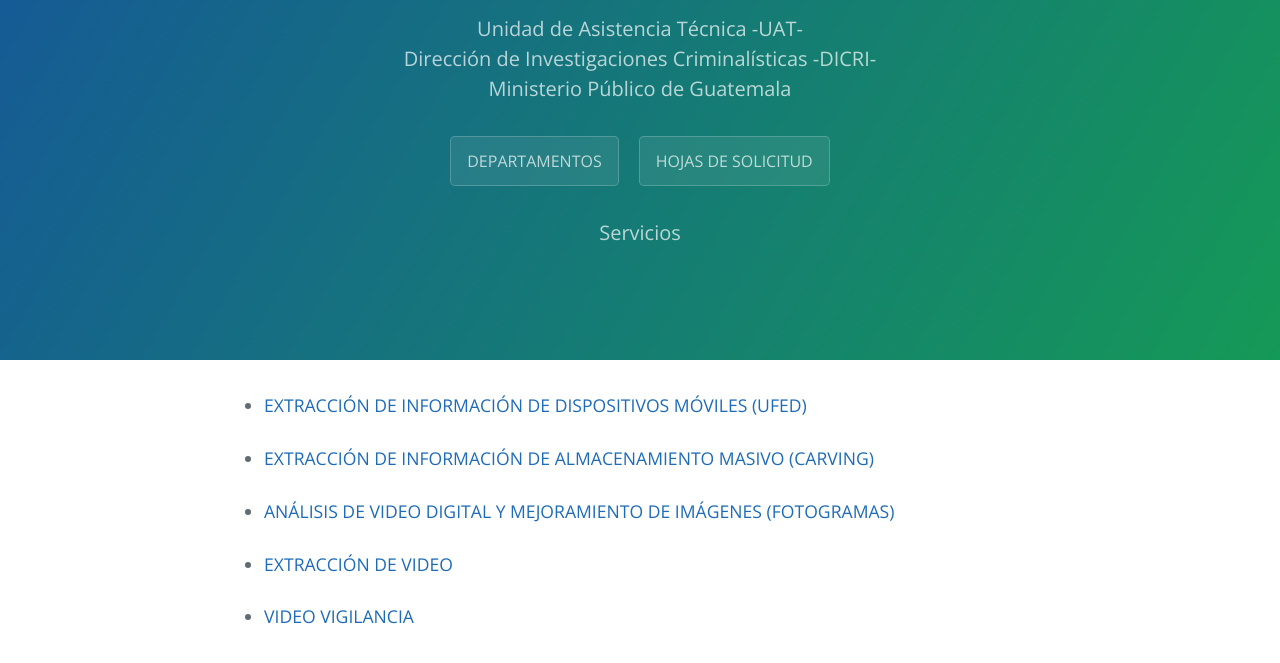
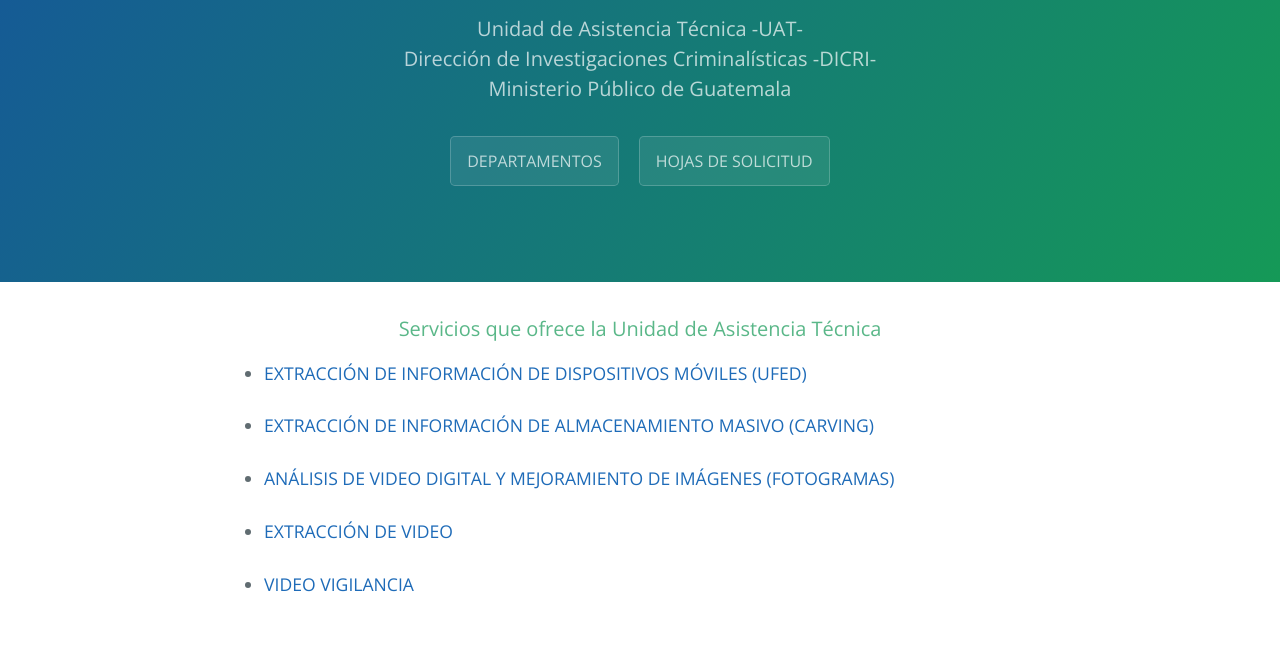
Before and after one commit to uatgt7/uat, a plain HTML site: page index.html in a window 1280 px wide. Shown: the part 161-824 px from the top of the page. Drawn offline with nearby package versions, Linux system fonts and the light colour scheme.

Commit message:
Update index.html

```diff
--- a/index.html
+++ b/index.html
@@ -16,13 +16,11 @@
       <h2 class="project-tagline">Unidad de Asistencia Técnica -UAT- <BR> Dirección de Investigaciones Criminalísticas -DICRI- <BR> Ministerio Público de Guatemala</h2>
        <a href="https://t.me/MeiEsteban" class="btn">DEPARTAMENTOS</a>
       <a href="https://t.me/MeiEsteban" class="btn">HOJAS DE SOLICITUD</a>
-      <BR>
-      <h2 class="project-tagline"> Servicios</h2>
 
     </section>
 
     <section class="main-content">
-
+      <center> <h2 class="project-tagline">Servicios que ofrece la Unidad de Asistencia Técnica</h2> </center>
 
       <ul>
       	<li> <a href="ufed.html"> EXTRACCIÓN DE INFORMACIÓN DE DISPOSITIVOS MÓVILES (UFED) </a> </li> <BR>
```
